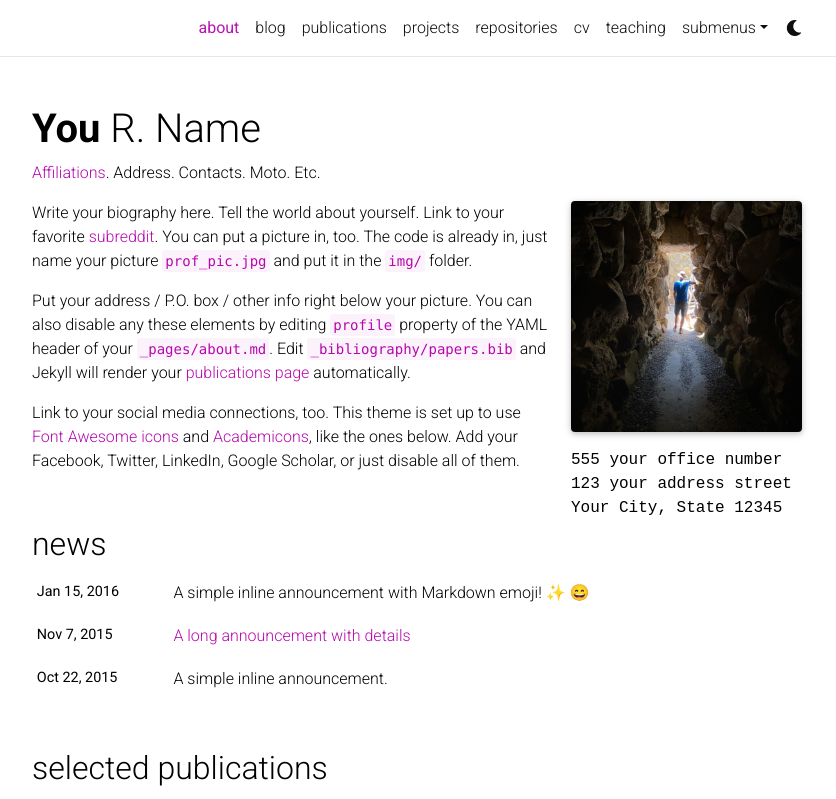
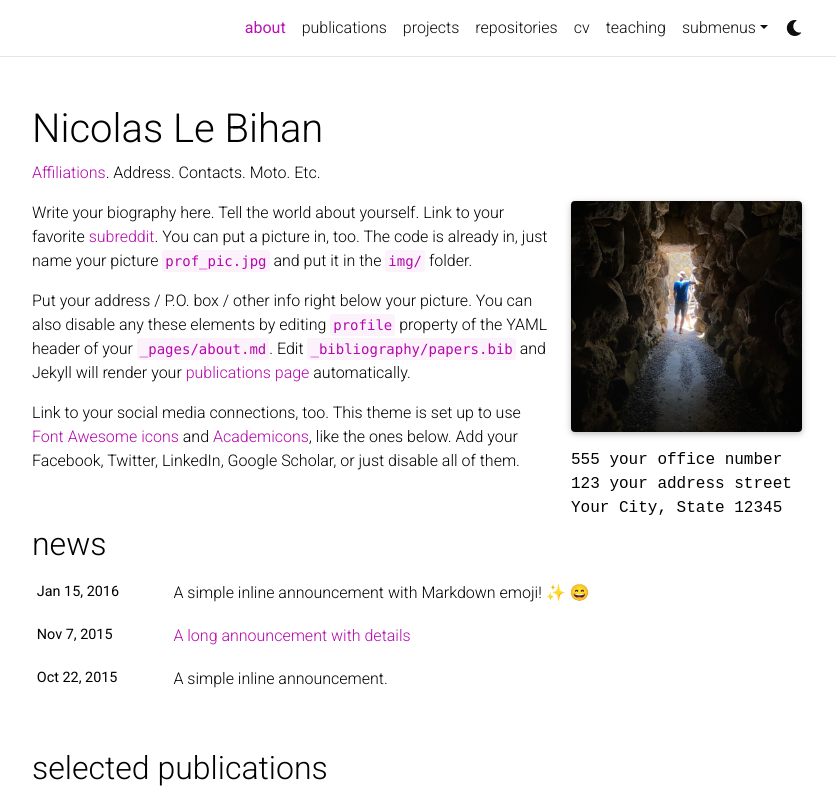
Before and after one commit to nicolas-le-bihan/nicolas-le-bihan.github.io, a Jekyll site: the page built from _pages/about.md, in a window 1280 px wide and 1089 px high, cut to the strip 0-799 px from the top of the window. Shown: the whole strip, without its empty margins (223-1059 px from the left). Built offline with Jekyll 4.4.1, drawn with Linux system fonts in a browser that asks for light colours; full-size pictures stand in for the smaller copies a plugin makes; emoji names are drawn with the system emoji font; comment, search, counter and statistics services are not loaded; a style sheet for code colours, icons or effects is not loaded; some of the changed text lies outside the part shown.

Commit message:
config file changes

```diff
--- a/_config.yml
+++ b/_config.yml
@@ -2,11 +2,11 @@
 # Site settings
 # -----------------------------------------------------------------------------
 
-title: blank # the website title (if blank, full name will be used instead)
-first_name: You
-middle_name: R.
-last_name: Name
-email: you@example.com
+title: Nicolas Le Bihan # the website title (if blank, full name will be used instead)
+first_name: Nicolas
+middle_name:
+last_name: Le Bihan
+email: nicolas.le-bihan@cnrs.fr
 description: > # the ">" symbol means to ignore newlines until "footer_text:"
   A simple, whitespace theme for academics. Based on [*folio](https://github.com/bogoli/-folio) design.
 footer_text: >
@@ -71,14 +71,14 @@ github_username: # your GitHub user name
 gitlab_username: # your GitLab user name
 twitter_username: # your Twitter handle
 linkedin_username: # your LinkedIn user name
-scholar_userid: # your Google Scholar ID
+scholar_userid:  nlbathome@gmail.com # your Google Scholar ID
 semanticscholar_id: # your Semantic Scholar ID
 whatsapp_number: # your WhatsApp number (full phone number in international format. Omit any zeroes, brackets, or dashes when adding the phone number in international format.)
 orcid_id: # your ORCID ID
 medium_username: # your Medium username
 quora_username: # your Quora username
 publons_id: # your ID on Publons
-research_gate_profile: # your profile on ResearchGate
+research_gate_profile: nicolas.le-bihan@gipsa-lab.inpg.fr # your profile on ResearchGate
 blogger_url: # your blogger URL
 work_url: # work page URL
 keybase_username: # your keybase user name
@@ -111,17 +111,17 @@ bing_site_verification:  # out your bing-site-verification ID (Bing Webmaster)
 # Blog
 # -----------------------------------------------------------------------------
 
-blog_name: al-folio # blog_name will be displayed in your blog page
-blog_nav_title: blog # your blog must have a title for it to be displayed in the nav bar
-blog_description: a simple whitespace theme for academics
-permalink: /blog/:year/:title/
+#blog_name: al-folio # blog_name will be displayed in your blog page
+#blog_nav_title: blog # your blog must have a title for it to be displayed in the nav bar
+#blog_description: a simple whitespace theme for academics
+#permalink: /blog/:year/:title/
 
 # Pagination
 pagination:
   enabled: true
 
 # Comments
-disqus_shortname: al-folio # put your disqus shortname
+#disqus_shortname: al-folio # put your disqus shortname
 # https://help.disqus.com/en/articles/1717111-what-s-a-shortname
 
 # External sources.
@@ -231,8 +231,8 @@ display_tags: ['formatting', 'images', 'links', 'math', 'code'] # this tags will
 
 scholar:
 
-  last_name: [Einstein]
-  first_name: [Albert, A.]
+  last_name: [Le Bihan]
+  first_name: [Nicolas]
 
   style: apa
   locale: en
```
